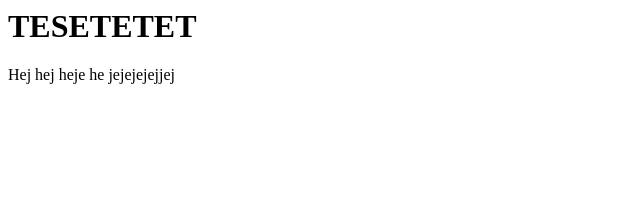
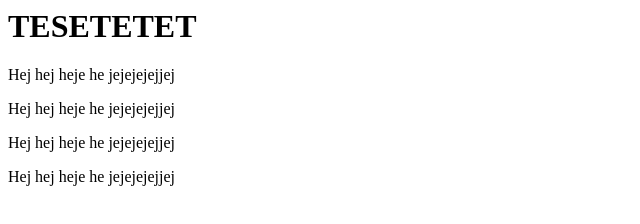
Before and after one commit to Sonkerud/TestMe, a plain HTML site: page index.html in a window 1280 px wide. Shown: the whole page, without its empty margins (0-640 px from the left). Drawn offline with Linux system fonts and the light colour scheme.

Commit message:
added branch, added more p to index.html

```diff
--- a/index.html
+++ b/index.html
@@ -1,2 +1,8 @@
 <h1>TESETETET</h1>
 <p>Hej hej heje he jejejejejjej</p>
+
+
+<p>Hej hej heje he jejejejejjej</p>
+
+<p>Hej hej heje he jejejejejjej</p>
+<p>Hej hej heje he jejejejejjej</p>
```
